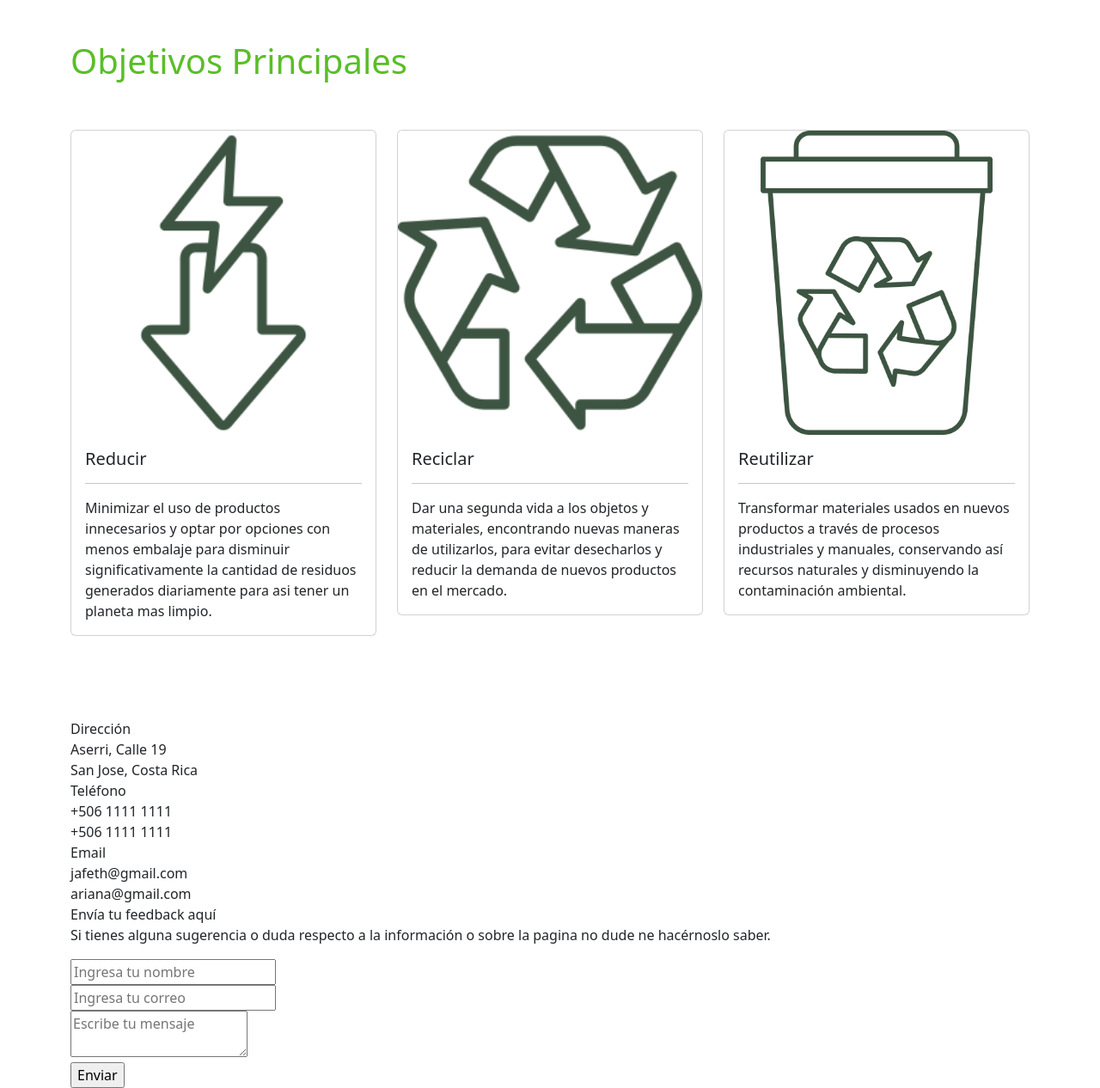
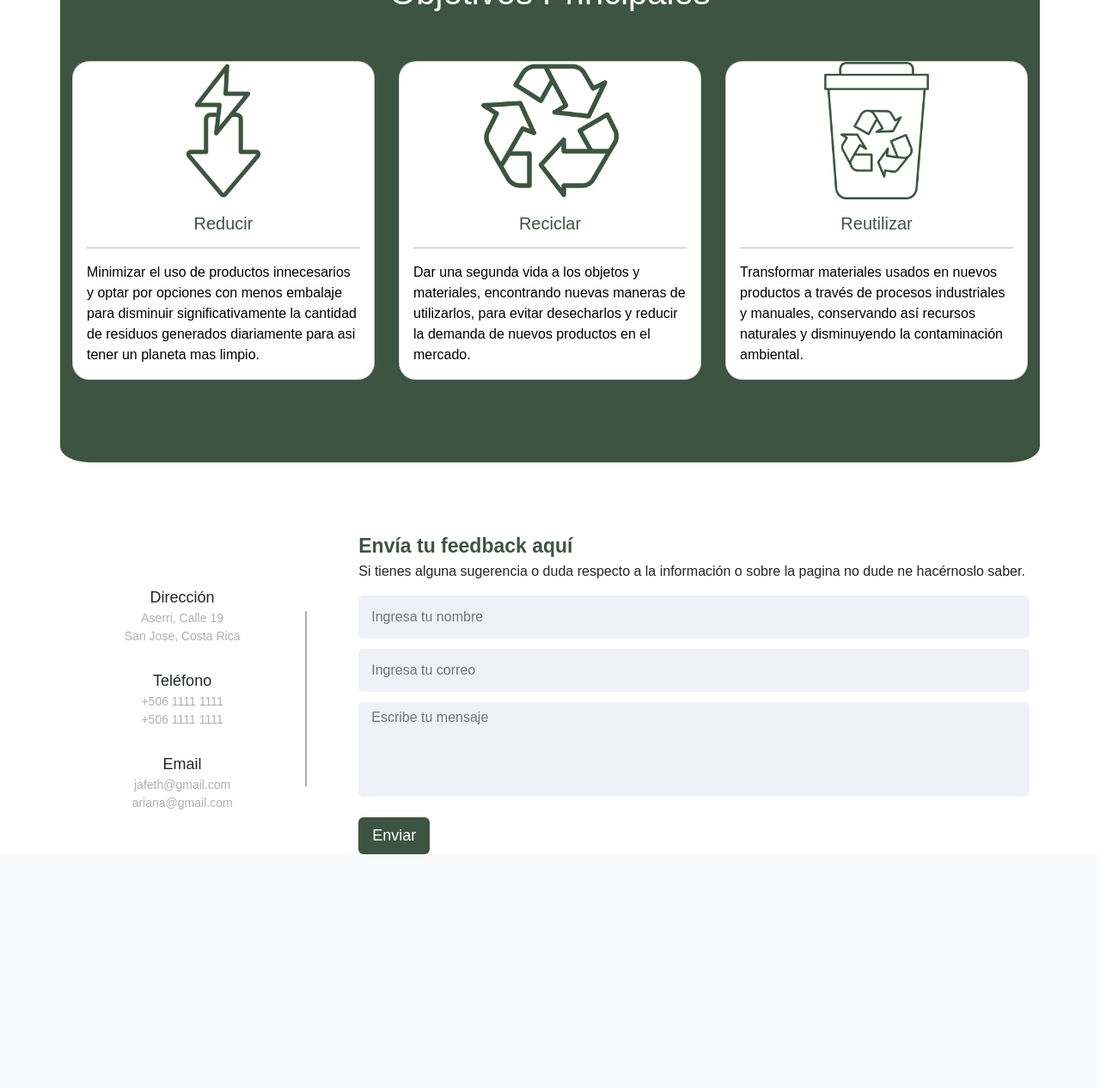
Before and after one commit to Jafeth-256/Reciclaje_CR, a PHP site: template src/templates/index.html in a window 1280 px wide. Shown: the part 1023-2289 px from the top of the page at 86% size. After the commit the page ends 2017 px from the top, so only its background shows below. Run offline with PHP 8.4, Linux system fonts and the light colour scheme; the template is opened without the code that fills it, so the values that code supplies are empty.

Commit message:
Fix problem with pass commits

```diff
--- a/src/styles/main.css
+++ b/src/styles/main.css
@@ -1,4 +1,3 @@
-/* Body */
 /* Body */
 body{
   background-color: rgb(255, 255, 255);
@@ -7,14 +6,12 @@ body{
   background-size: cover;
   background-repeat: no-repeat;
 }
-
 @media(max-width: 991px){
   .sidebar{
     background-color: rgb(255, 255, 255);
     backdrop-filter: blur(5px);
   }
 }
-
 /* Header */
 h1{
   color: rgba(90, 190, 40, 1);
@@ -26,5 +23,214 @@ h1{
 }
 
 .fs-4 {
-  color: rgb(74, 139, 41);
+  color: #3c5441;
 }
+
+.fs-4:hover {
+  color: #3c5441;
+}
+
+/* Carrusel */
+.c-item {
+  height: 50rem;
+}
+
+.c-img {
+  height: 100%;
+  object-fit: cover;
+  filter: brightness(0.6);
+}
+
+.btn-green {
+  background-color: #3c5441;
+  color: white;
+  border: none;
+  transition: background-color 0.3s ease;
+}
+
+.btn-green:hover {
+  background-color: #3c5441;
+}
+
+/* Cards */
+
+
+.cards-background {
+  background-color: #3c5441;
+  margin-top: 5rem;
+  border-radius: 3%;
+}
+
+.Objetivos {
+  text-align: center;
+  color: white;
+}
+
+* {
+	transition: all .2s ease-in-out;
+}
+.card {
+	width: 22rem;
+	background-color: white;
+	color: #000000;
+	border-radius: 20px;
+	box-shadow: 0 1px 1px rgba(72, 78, 85, .6);
+  display: flex;
+  justify-content: center;
+  align-items: center;
+}
+.card img {
+
+	border-radius: 20px 20px 0 0;
+  width: 10rem;
+  height: 10rem;
+}
+.card:hover {
+	box-shadow: 0 20px 40px rgba(255, 255, 255, 0.6);
+}
+
+.card-title {
+  text-align: center;
+  color:  #3c5441;
+}
+
+
+
+
+/* Google Font CDN Link */
+@import url('https://fonts.googleapis.com/css2?family=Poppins:wght@200;300;400;500;600;700&display=swap');
+*{
+  margin: 0;
+  padding: 0;
+  box-sizing: border-box;
+  font-family: "Poppins" , sans-serif;
+}
+
+.container .content{
+  margin-top: 5rem;
+  display: flex;
+  align-items: center;
+  justify-content: space-between;
+}
+.container .content .left-side{
+  width: 25%;
+  height: 100%;
+  display: flex;
+  flex-direction: column;
+  align-items: center;
+  justify-content: center;
+  margin-top: 15px;
+  position: relative;
+}
+.content .left-side::before{
+  content: '';
+  position: absolute;
+  height: 70%;
+  width: 2px;
+  right: -15px;
+  top: 50%;
+  transform: translateY(-50%);
+  background: #afafb6;
+}
+.content .left-side .details{
+  margin: 14px;
+  text-align: center;
+}
+.content .left-side .details i{
+  font-size: 30px;
+  color: #3c5441;
+  margin-bottom: 10px;
+}
+.content .left-side .details .topic{
+  font-size: 18px;
+  font-weight: 500;
+}
+.content .left-side .details .text-one,
+.content .left-side .details .text-two{
+  font-size: 14px;
+  color: #afafb6;
+}
+.container .content .right-side{
+  width: 75%;
+  margin-left: 75px;
+}
+.content .right-side .topic-text{
+  font-size: 23px;
+  font-weight: 600;
+  color: #3c5441;
+}
+.right-side .input-box{
+  height: 50px;
+  width: 100%;
+  margin: 12px 0;
+}
+.right-side .input-box input,
+.right-side .input-box textarea{
+  height: 100%;
+  width: 100%;
+  border: none;
+  outline: none;
+  font-size: 16px;
+  background: #F0F1F8;
+  border-radius: 6px;
+  padding: 0 15px;
+  resize: none;
+}
+.right-side .message-box{
+  min-height: 110px;
+}
+.right-side .input-box textarea{
+  padding-top: 6px;
+}
+.right-side .button{
+  display: inline-block;
+  margin-top: 12px;
+}
+.right-side .button input[type="button"]{
+  color: #fff;
+  font-size: 18px;
+  outline: none;
+  border: none;
+  padding: 8px 16px;
+  border-radius: 6px;
+  background: #3c5441;
+  cursor: pointer;
+  transition: all 0.3s ease;
+}
+.button input[type="button"]:hover{
+  background: #3c5441;
+}
+
+@media (max-width: 950px) {
+  .container{
+    width: 90%;
+    padding: 30px 40px 40px 35px ;
+  }
+  .container .content .right-side{
+   width: 75%;
+   margin-left: 55px;
+}
+}
+@media (max-width: 820px) {
+  .container{
+    margin: 40px 0;
+    height: 100%;
+  }
+  .container .content{
+    flex-direction: column-reverse;
+  }
+ .container .content .left-side{
+   width: 100%;
+   flex-direction: row;
+   margin-top: 40px;
+   justify-content: center;
+   flex-wrap: wrap;
+ }
+ .container .content .left-side::before{
+   display: none;
+ }
+ .container .content .right-side{
+   width: 100%;
+   margin-left: 0;
+ }
+}
--- a/src/templates/informacion.html
+++ b/src/templates/informacion.html
@@ -85,7 +85,7 @@
                 <a class="nav-link" href="soporte.html">Help&Support</a>
               </li>
             </ul>
-            <!-- Login / Sign up -->
+            <-- Login / Sign up -->
             <div
               class="d-flex flex-column flex-lg-row align-items-center gap-3"
             >
@@ -107,7 +107,7 @@
 
             <!-- Consejos prácticos para el reciclaje -->
              <br>
-             <div style="margin-top: 45px; margin-bottom: 75px; margin-left: 40px;" style="b" class="text-center">
+             <div style="margin-top: 45px; margin-bottom: 75px; margin-left: 40px;" class="text-center">
              <h2>
               <span class="highlighted"><b> Recicla </b></span><span class="normal"> <b> Correctamente Con Nosotros! </b></span>
              </h2>
```
